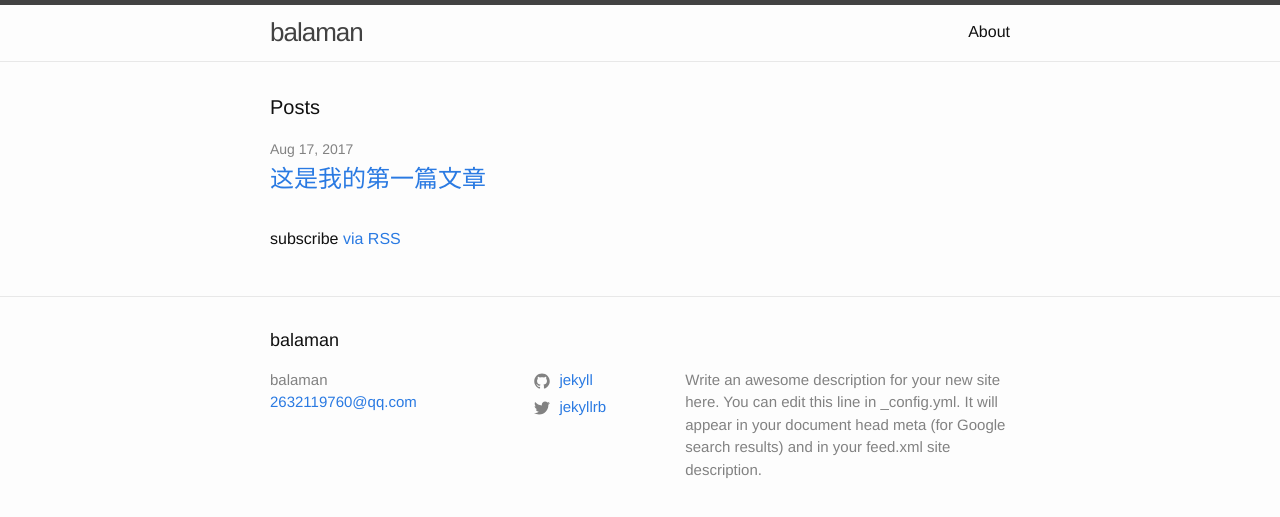
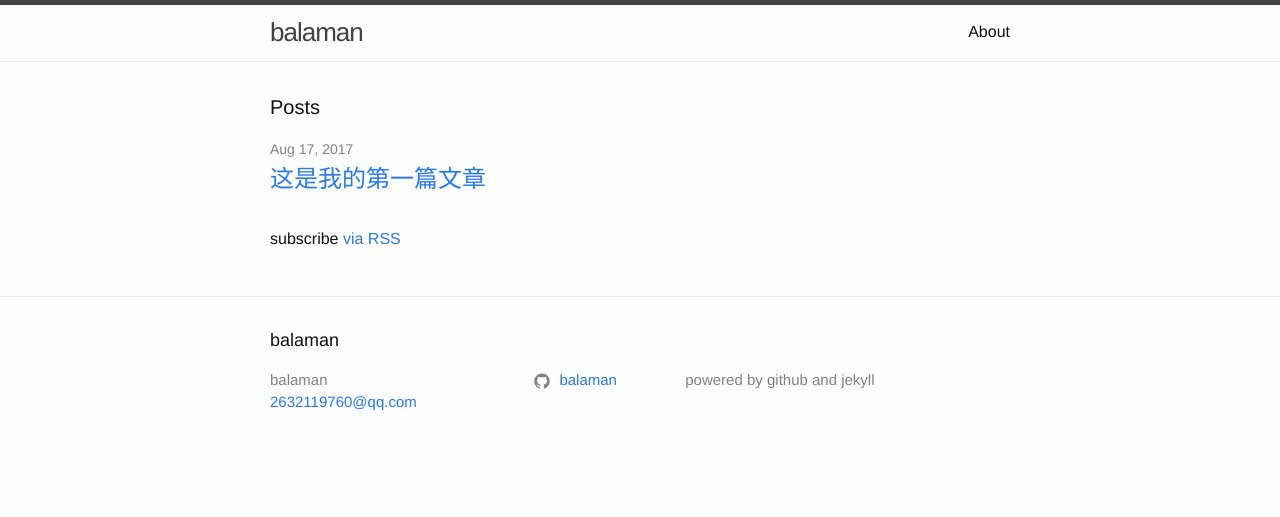
Before and after one commit to rannuo/rannuo.github.io-jekyll, a Jekyll site: the page built from index.md, in a window 1280 px wide. Shown: the top 517 px of the page. Built offline with Jekyll 4.4.1, drawn with Linux system fonts in a browser that asks for light colours.

Commit message:
add personal info

```diff
--- a/_config.yml
+++ b/_config.yml
@@ -16,13 +16,11 @@
 title: balaman
 email: 2632119760@qq.com
 description: > # this means to ignore newlines until "baseurl:"
-  Write an awesome description for your new site here. You can edit this
-  line in _config.yml. It will appear in your document head meta (for
-  Google search results) and in your feed.xml site description.
+  powered by github and jekyll
 baseurl: "" # the subpath of your site, e.g. /blog
-url: "" # the base hostname & protocol for your site, e.g. http://example.com
-twitter_username: jekyllrb
-github_username:  jekyll
+url: "https://balaman.github.io" # the base hostname & protocol for your site, e.g. http://example.com
+#twitter_username: ''
+github_username:  balaman
 google_analytics: UA-104821745-1
 
 # Build settings
```
